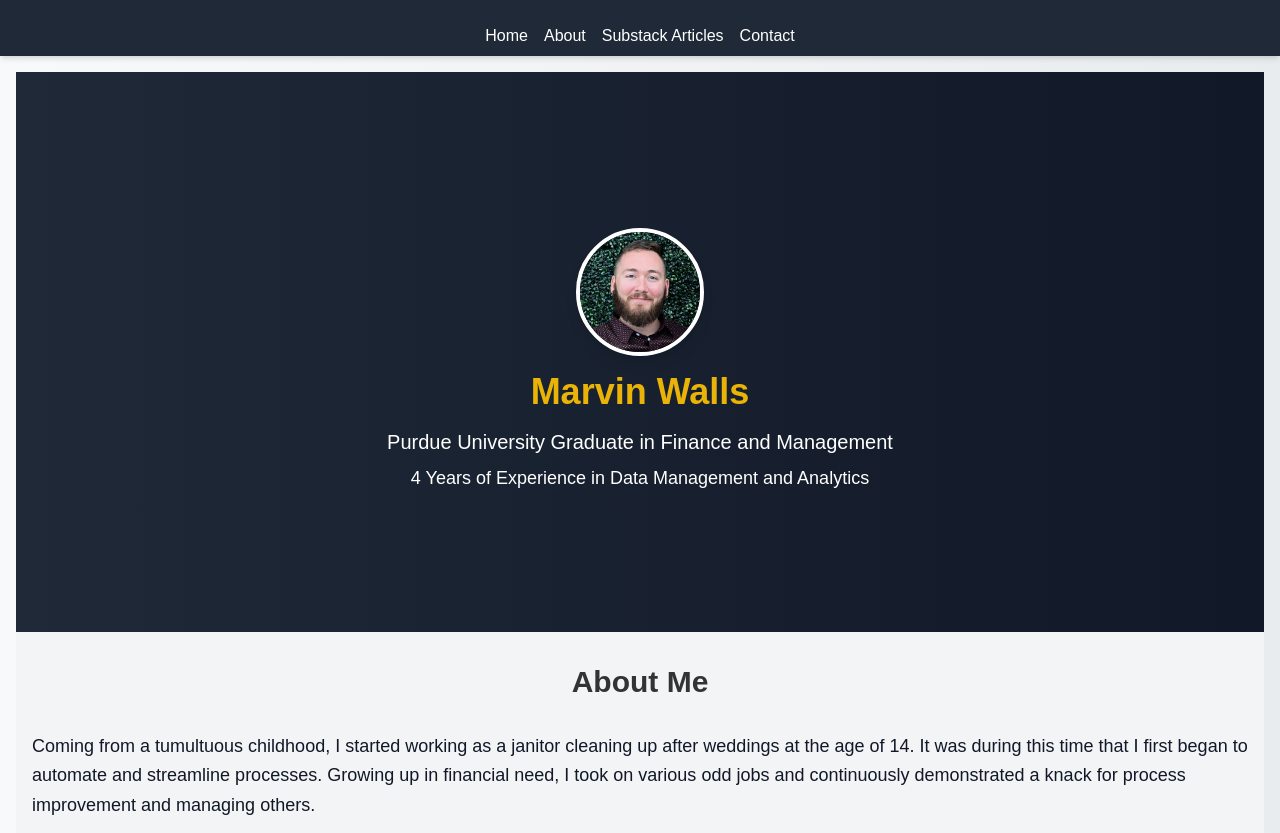
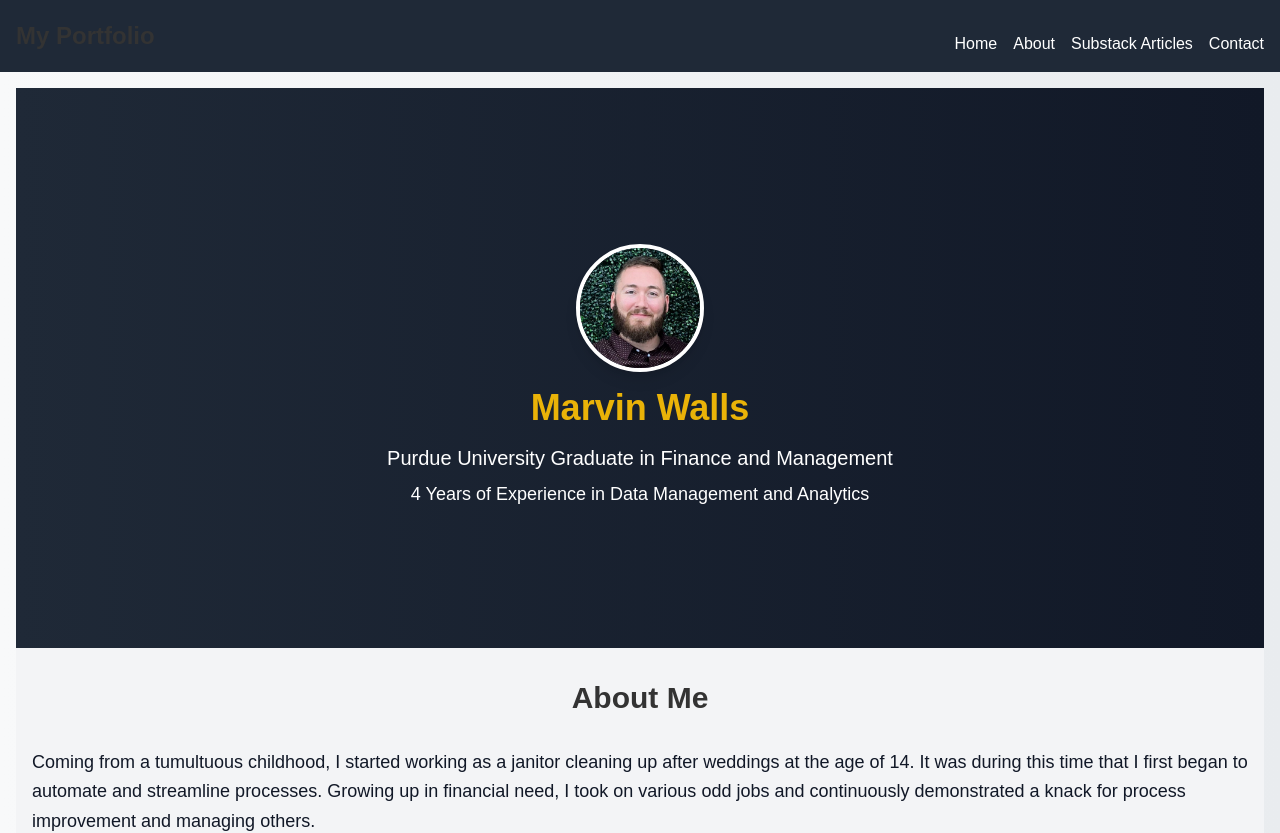
Before and after one commit to MarvinWalls/my-portfolio, a React (Create React App) app: page / in a window 1280 px wide. Shown: the top 833 px of the page. Built offline with nearby package versions, Linux system fonts and the light colour scheme.

Commit message:
Fix Substack Articles link in header

```diff
--- a/src/components/Header.js
+++ b/src/components/Header.js
@@ -2,15 +2,18 @@ import React from 'react';
 
 const Header = () => {
   return (
-    <header className="bg-gray-800 text-white py-2 shadow-md">
-      <nav className="container mx-auto">
-        <ul className="flex space-x-4 justify-center">
-          <li><a href="#home" className="hover:text-yellow-500">Home</a></li>
-          <li><a href="#about" className="hover:text-yellow-500">About</a></li>
-          <li><a href="#substack" className="hover:text-yellow-500">Substack Articles</a></li>
-          <li><a href="#contact" className="hover:text-yellow-500">Contact</a></li>
-        </ul>
-      </nav>
+    <header className="bg-gray-800 text-white">
+      <div className="container mx-auto px-4 py-4 flex justify-between items-center">
+        <h1 className="text-2xl font-bold">My Portfolio</h1>
+        <nav>
+          <ul className="flex space-x-4">
+            <li><a href="#home" className="hover:text-yellow-400">Home</a></li>
+            <li><a href="#about" className="hover:text-yellow-400">About</a></li>
+            <li><a href="#substack-articles" className="hover:text-yellow-400">Substack Articles</a></li> {/* Update this link */}
+            <li><a href="#contact" className="hover:text-yellow-400">Contact</a></li>
+          </ul>
+        </nav>
+      </div>
     </header>
   );
 }
```
